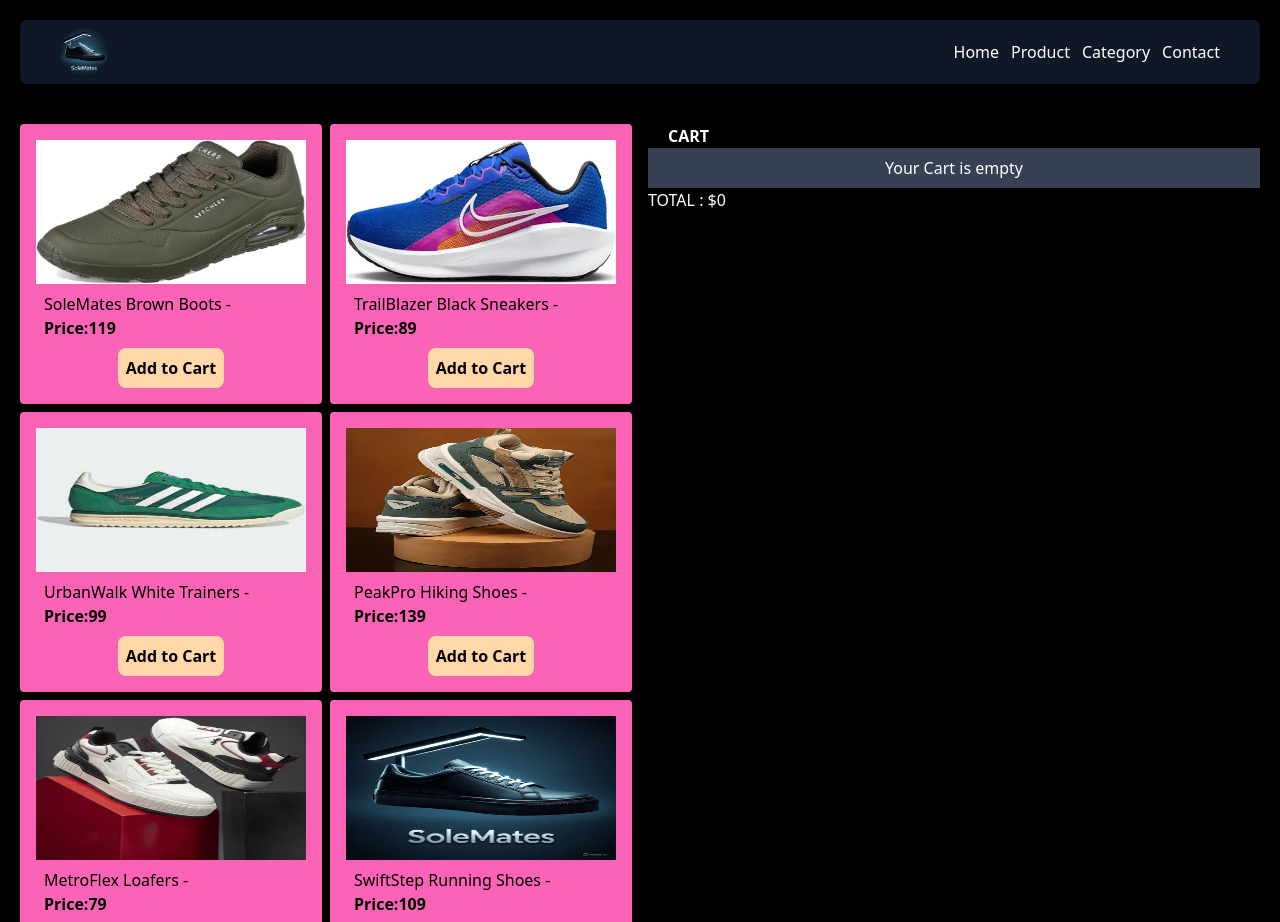
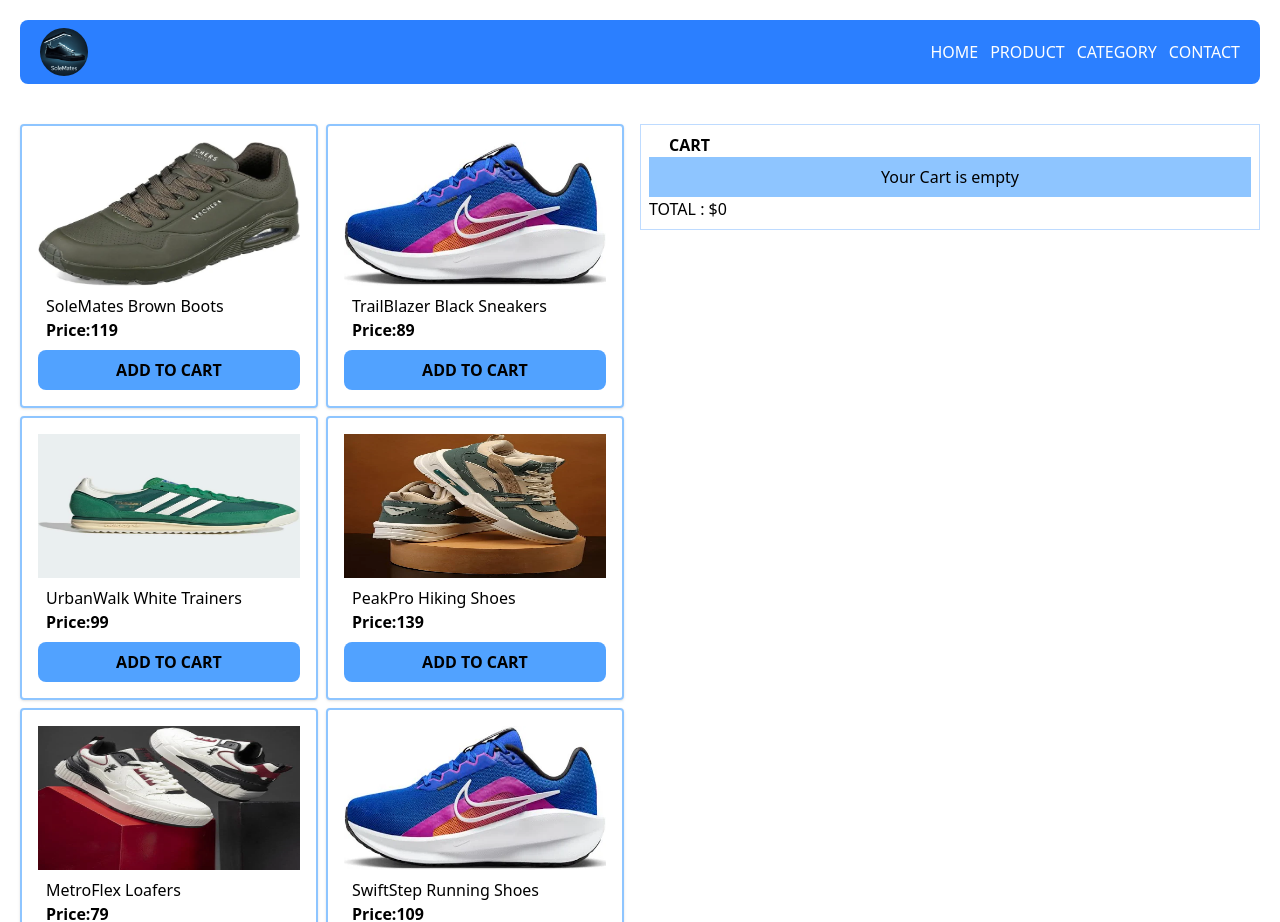
Before and after one commit to BhumeshKatre/tutedude-task3-Shoes-store-app, a React (Vite) app: page / in a window 1280 px wide. Shown: the top 922 px of the page. Built offline with nearby package versions, Linux system fonts and the light colour scheme.

Commit message:
change colors

```diff
--- a/src/Layout/MainLayout.jsx
+++ b/src/Layout/MainLayout.jsx
@@ -7,66 +7,67 @@
 import Shoes1 from "/img/p1.png";
 import Navbar from "../components/Navbar";
 import AvailableShoes from "../components/AvailableShoes";
-import Cart from '../components/Cart'
+import Cart from "../components/Cart";
 
 const MainLayout = () => {
   const [cartItem, setCartItem] = useState([]);
 
   const products = [
     {
-      name: "SoleMates Brown Boots - ",
+      name: "SoleMates Brown Boots  ",
       price: "119",
       img: Shoes1,
     },
     {
-      name: "TrailBlazer Black Sneakers - ",
+      name: "TrailBlazer Black Sneakers  ",
       price: "89",
       img: Shoes2,
     },
     {
-      name: "UrbanWalk White Trainers - ",
+      name: "UrbanWalk White Trainers  ",
       price: "99",
       img: Shoes3,
     },
     {
-      name: "PeakPro Hiking Shoes - ",
+      name: "PeakPro Hiking Shoes  ",
       price: "139",
       img: Shoes5,
     },
     {
-      name: "MetroFlex Loafers - ",
+      name: "MetroFlex Loafers  ",
       price: "79",
       img: Shoes4,
     },
     {
-      name: "SwiftStep Running Shoes - ",
+      name: "SwiftStep Running Shoes  ",
       price: "109",
-      img: LogoImg,
+      img: Shoes2,
     },
     {
-      name: "ClassicTan Formal Shoes - ",
+      name: "ClassicTan Formal Shoes  ",
       price: "129",
-      img: LogoImg,
+      img: Shoes5,
     },
     {
-      name: "RuggedEdge Combat Boots - ",
+      name: "RuggedEdge Combat Boots  ",
       price: "149",
-      img: LogoImg,
+      img: Shoes1,
     },
     {
       name: "CloudSoft Slip-ons - ",
       price: "69",
-      img: LogoImg,
+      img: Shoes3,
     },
     {
       name: "ZenStride Sandals - ",
       price: "59",
-      img: LogoImg,
+      img: Shoes4,
     },
   ];
 
   const total = cartItem.reduce(
-    (acc, item) => acc + (Number(item.price) || 0) * (Number(item.quantity) || 0),
+    (acc, item) =>
+      acc + (Number(item.price) || 0) * (Number(item.quantity) || 0),
     0
   );
 
@@ -108,12 +109,17 @@
   };
 
   return (
-    <div className="bg-black p-5">
+    <div className="p-5">
       <Navbar />
-      <div className="py-10 grid md:grid-cols-2 gap-4">
+      <div className="py-10 flex flex-col md:flex-row gap-4">
+        <div className="md:w-[50%] flex-1 md:order-1 order-2">
           <AvailableShoes
             products={products}
-          handleOnClick={handleOnClick} />
+            handleOnClick={handleOnClick}
+            cartItem={cartItem}
+          />
+        </div>
+        <div className="md:w-[50%] md:order-2 order-1">
           <Cart
             cartItem={cartItem}
             handleIncreseBtn={handleIncreseBtn}
@@ -122,6 +128,7 @@
           />
         </div>
       </div>
+    </div>
   );
 };
 
--- a/src/components/AvailableShoes.jsx
+++ b/src/components/AvailableShoes.jsx
@@ -2,11 +2,12 @@
 import Card from "./Card";
 
 
-const AvailableShoes = ({ products, handleOnClick }) => {
+const AvailableShoes = ({ products, handleOnClick , cartItem}) => {
   return (
     <div className="grid grid-cols-2 gap-2">
       {products.map((item, indx) => (
         <Card
+          cartItem={cartItem}
           item={item}
           key={indx}
           handleOnClick={handleOnClick} />
--- a/src/components/Card.jsx
+++ b/src/components/Card.jsx
@@ -1,9 +1,10 @@
 import React from 'react';
 
-const Card = ({ item, handleOnClick }) => {
+const Card = ({ item, handleOnClick, cartItem }) => {
 
+ const itemAlreadyExist = cartItem.find((cart)=>cart.name == item.name);
   return (
-    <div className="card bg-pink-400 p-4 rounded-sm">
+    <div className="card border-2 border-blue-300 p-4 rounded-sm shadow">
       <img className="w-full h-36" srcSet={item.img} alt="" />
       <div className="p-2">
         <p>{item.name}</p>
@@ -11,12 +12,23 @@
 
       </div>
       <div className="text-center">
-        <button
-          onClick={() => handleOnClick(item)}
-          className="px-2 py-2 bg-orange-200 font-bold rounded-lg hover:bg-orange-400 "
-        >
-          Add to Cart
-        </button>
+
+        {itemAlreadyExist ? (
+          <button
+            onClick={() => handleOnClick(item)}
+            disabled
+            className='w-full px-2 py-2 bg-blue-200  rounded-lg  '
+          >
+            ADDED
+            </button>
+            ) : (
+            <button
+              onClick={() => handleOnClick(item)}
+              disabled={itemAlreadyExist}
+              className='w-full px-2 py-2 bg-blue-400 font-bold rounded-lg hover:bg-blue-700 '
+            > ADD TO CART</button>
+            )
+        }
       </div>
     </div>
   );
--- a/src/components/Cart.jsx
+++ b/src/components/Cart.jsx
@@ -2,20 +2,23 @@
 
 const Cart = ({ cartItem, handleIncreseBtn , decreseQuantity , total}) => {
   return (
-    <div>
-      <h1 className="text-white font-bold px-5">CART</h1>
+    <div className='border border-blue-200 p-2'>
+      <h1 className=" font-bold px-5">CART</h1>
       <div className="">
         {cartItem.length !== 0 ? (
           cartItem.map((item, indx) => (
             <div key={indx} className="border-b-1 border-gray-300 ">
-              <div className="p-4 text-white flex justify-between  items-center">
-                <img className="w-20 h-20" src={item.img} alt="" />
+              <div className="p-4  flex justify-between  items-center">
+                <div className='md:w-[50%] text  md:flex gap-4'>
+                  <img className="w-20 h-20 " src={item.img} alt="" />
                   <p>{item.name}</p>
+                </div>
+                <div className='md:w-[50%] flex flex-col justify-between md:flex-row gap-4'>
                   <p className="font-bold">Price:{item.price}</p>
                   <div className="flex gap-2 items-center ">
                     <button
                       onClick={() => handleIncreseBtn(item)}
-                    className="bg-orange-300 p-1 rounded-lg font-bold w-6 hover:bg-green-500"
+                      className="bg-blue-300 p-1 rounded-lg font-bold w-6 hover:bg-blue-500"
                     >
                       {" "}
                       +{" "}
@@ -24,7 +27,7 @@
                     <button
                       disabled={item.quantity <= 0}
                       onClick={() => decreseQuantity(item)}
-                    className="bg-orange-300  p-1 rounded-lg font-bold w-6 disabled:bg-orange-200 hover:bg-red-500"
+                      className="bg-blue-300  p-1 rounded-lg font-bold w-6 disabled:bg-orange-200 hover:bg-blue-400"
                     >
                       {" "}
                       -{" "}
@@ -32,14 +35,15 @@
                   </div>
                </div>
               </div>
+            </div>
           ))
         ) : (
-          <div className="text-white text-center bg-gray-700 p-2">
+          <div className="text-center bg-blue-300 p-2">
             <p>Your Cart is empty</p>
           </div>
         )}
       </div>
-      <div className="text-white">
+      <div className="">
         <p>TOTAL : ${total}</p>
       </div>
     </div>
--- a/src/components/Navbar.jsx
+++ b/src/components/Navbar.jsx
@@ -1,16 +1,17 @@
-import React from 'react';
-import LogoImg from '/img/logo.jpg'
+import React from "react";
+import LogoImg from "/img/logo.jpg";
 import { CiMenuFries } from "react-icons/ci";
 
 const Navbar = () => {
   return (
-    <header className='px-10 py-2  bg-gray-900 flex gap-4 rounded-lg sm:justify-between items-center'>
-        <CiMenuFries className='md:hidden flex items-center text-white font-extrabold text-2xl ' />
-      <img
-        className='w-12 h-12 rounded-full '
-        src={LogoImg} alt="Logo" />
-      <nav className=' md:flex gap-4 text-white items-center  '>
-        <ul className='hidden md:flex gap-3 items-center '>
+    <header className="px-5 py-2  bg-blue-500 flex gap-4 rounded-lg justify-between items-center">
+      <div>
+        <img className="w-12 h-12 rounded-full " src={LogoImg} alt="Logo" />
+      </div>
+
+      <nav className="md:flex gap-4  items-center">
+        <CiMenuFries className="md:hidden flex items-center  font-bold text-2xl text-white " />
+        <ul className="hidden md:flex gap-3 items-center  text-white uppercase">
           <li>Home</li>
           <li>Product</li>
           <li>Category</li>
@@ -19,6 +20,6 @@
       </nav>
     </header>
   );
-}
+};
 
 export default Navbar;
```
Lines whose indentation alone changed are shown as unchanged.
